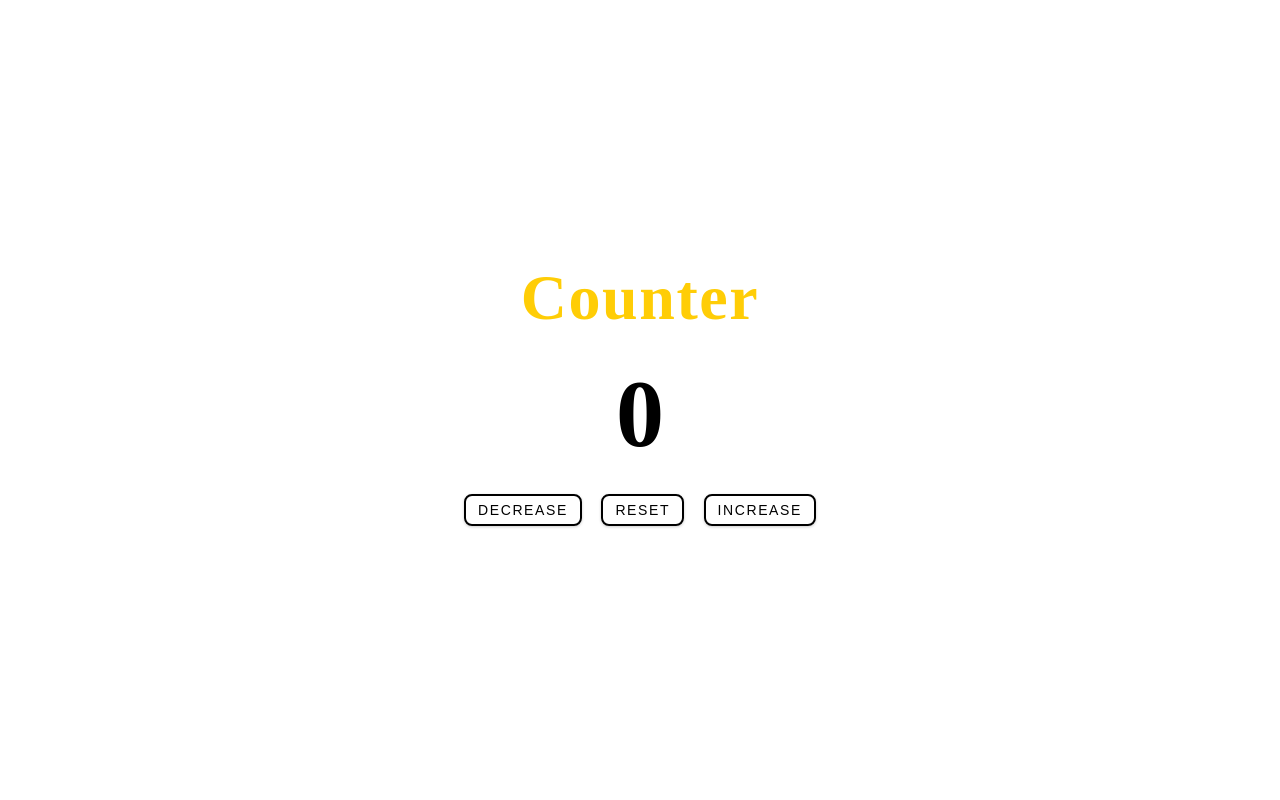
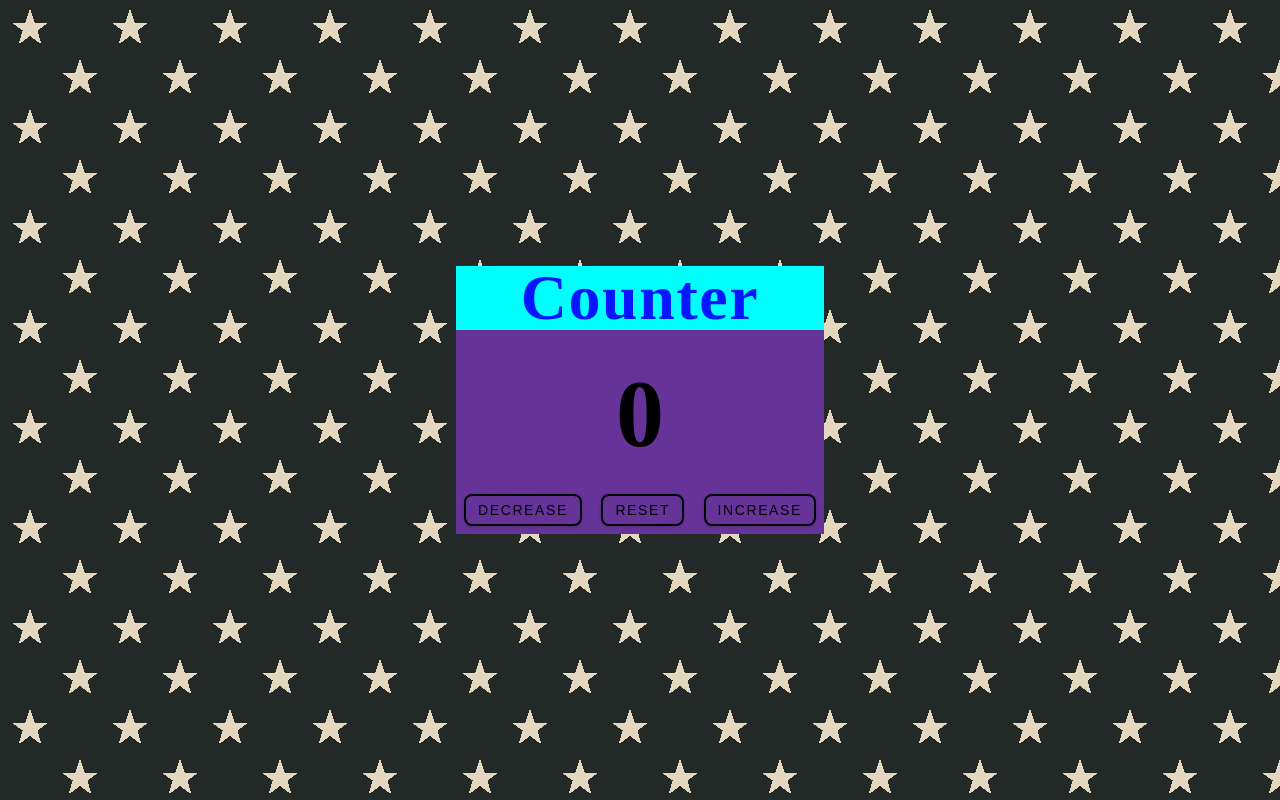
Before and after one commit to Amar142/JavaScript-Code, a plain HTML site: page Counter/index.html in a window 1280 px wide. Drawn offline with Linux system fonts and the light colour scheme.

Commit message:
Counter JS Code

```diff
--- a/Counter/myscript.js
+++ b/Counter/myscript.js
@@ -13,7 +13,7 @@ btns.forEach(function (btn) {
       count = 0;
     }
     if (count > 0) {
-      value.style.color = "blue";
+      value.style.color = "yellow";
     }
     if (count < 0) {
       value.style.color = "red";
--- a/Counter/styles.css
+++ b/Counter/styles.css
@@ -8,6 +8,22 @@
 body {
   line-height: 1.5;
   font-size: 0.875rem;
+  background:
+  linear-gradient(324deg, #232927 4%,   transparent 4%) -70px 43px,
+  linear-gradient( 36deg, #232927 4%,   transparent 4%) 30px 43px,
+  linear-gradient( 72deg, #e3d7bf 8.5%, transparent 8.5%) 30px 43px,
+  linear-gradient(288deg, #e3d7bf 8.5%, transparent 8.5%) -70px 43px,
+  linear-gradient(216deg, #e3d7bf 7.5%, transparent 7.5%) -70px 23px,
+  linear-gradient(144deg, #e3d7bf 7.5%, transparent 7.5%) 30px 23px,
+
+  linear-gradient(324deg, #232927 4%,   transparent 4%) -20px 93px,
+  linear-gradient( 36deg, #232927 4%,   transparent 4%) 80px 93px,
+  linear-gradient( 72deg, #e3d7bf 8.5%, transparent 8.5%) 80px 93px,
+  linear-gradient(288deg, #e3d7bf 8.5%, transparent 8.5%) -20px 93px,
+  linear-gradient(216deg, #e3d7bf 7.5%, transparent 7.5%) -20px 73px,
+  linear-gradient(144deg, #e3d7bf 7.5%, transparent 7.5%) 80px 73px;
+  background-color: #232927;
+  background-size: 100px 100px;
 }
 ul {
   list-style-type: none;
@@ -20,8 +36,9 @@ h1{
   text-transform: capitalize;
   line-height: 1.25;
   margin-bottom: 0.75rem;
+  background: aqua;
   font-size: 3rem;
-  color: rgb(255, 205, 6);
+  color: rgb(6, 23, 255);
 }
 p {
   margin-bottom: 1.25rem;
@@ -47,11 +64,14 @@ main {
 }
 .container {
   text-align: center;
+  background: rebeccapurple;
 }
+
 #value {
   font-size: 6rem;
   font-weight: bold;
 }
+
 .btn {
   text-transform: uppercase;
   background: transparent;
```
